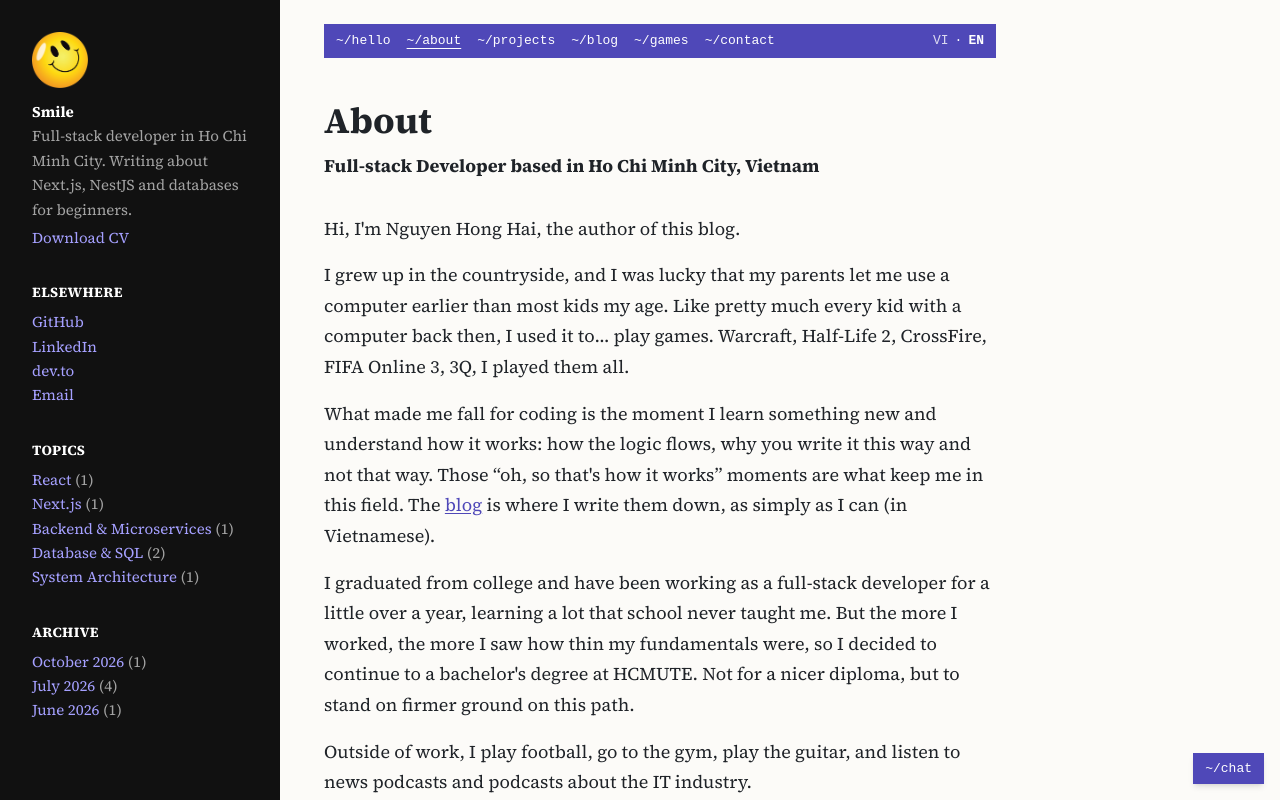
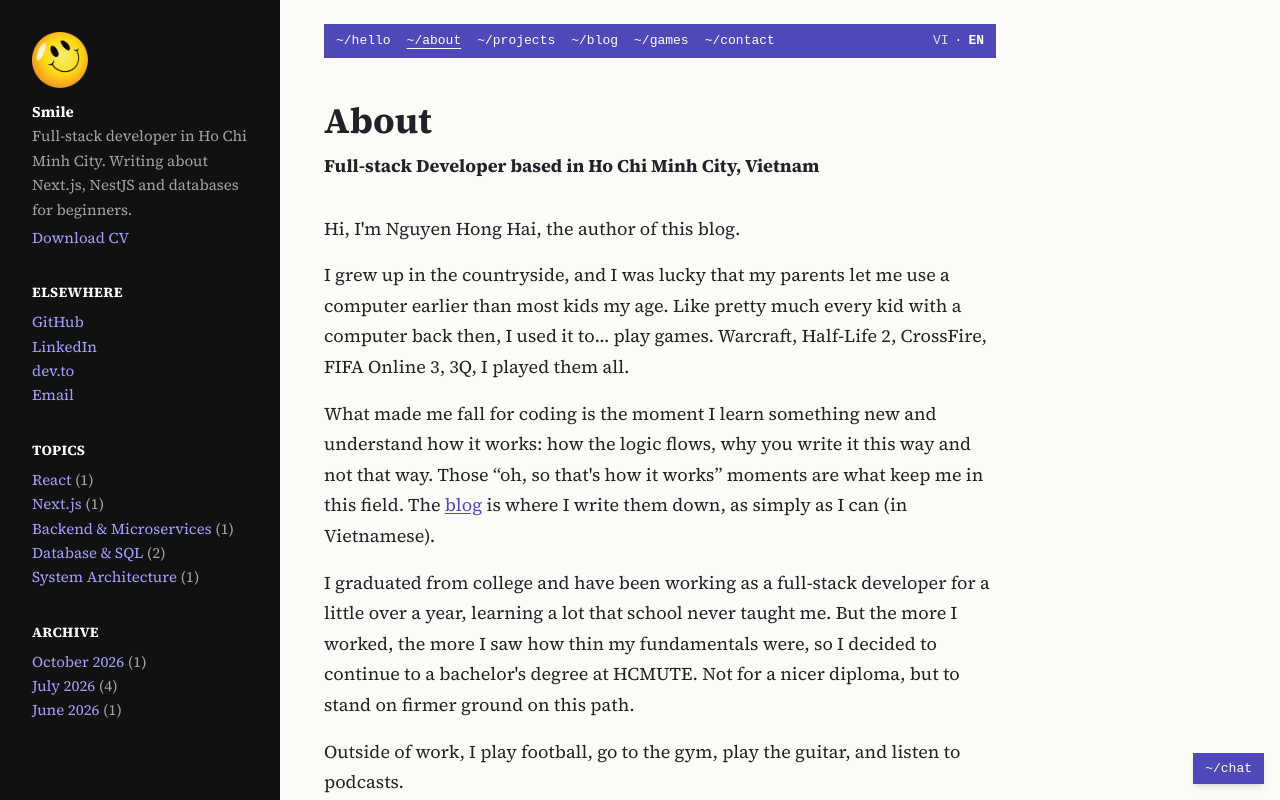
Before and after one commit to haismile9/Porfolio, a Next.js app: page /en/about in a window 1280 px wide. Shown: the top 800 px of the page. Built offline with nearby package versions, Linux system fonts and the light colour scheme; no server answers; the database is empty.

Commit message:
content(about): match the English hobbies sentence to the Vietnamese one
Co-Authored-By: Claude Opus 5.5 <noreply@anthropic.com>

```diff
--- a/src/app/[lang]/about/page.tsx
+++ b/src/app/[lang]/about/page.tsx
@@ -179,8 +179,7 @@ export default function AboutPage({ params }: { params: { lang: Locale } }) {
             on firmer ground on this path.
           </p>
           <p className="my-4">
-            Outside of work, I play football, go to the gym, play the guitar, and listen to news podcasts and podcasts
-            about the IT industry.
+            Outside of work, I play football, go to the gym, play the guitar, and listen to podcasts.
           </p>
         </>
       )}
```
